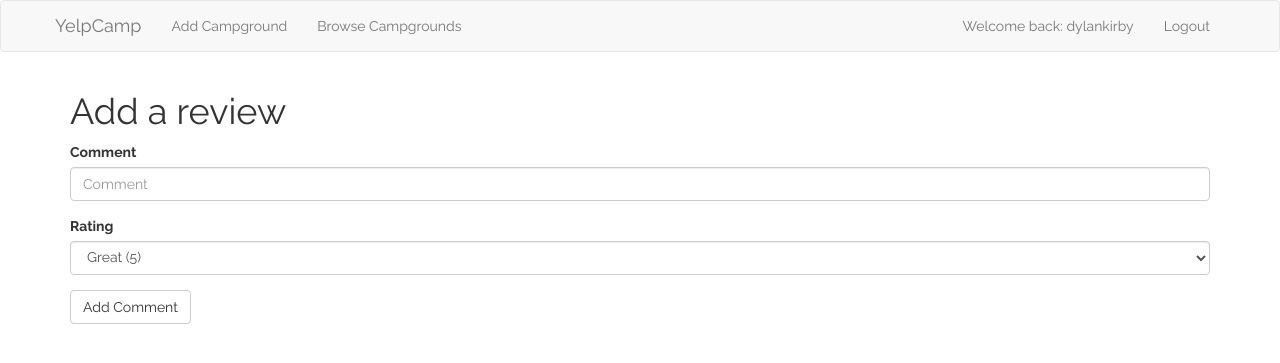
After one commit to dylankirby/YelpCamp-Django, a Django app: page /campgrounds/2/reviews/ in a window 1280 px wide. The commit adds this page. Shown: the top 363 px of the page. Run offline with Django 3.2, Linux system fonts and the light colour scheme; a user stored in the database is signed in; data comes from the database, SQL or seed files in the repository; some libraries are stand-ins or nearby versions.

Commit message:
add in reviews, inject and style

```diff
--- a/campgrounds/admin.py
+++ b/campgrounds/admin.py
@@ -1,5 +1,5 @@
 from django.contrib import admin
-from .models import Campground
+from .models import Campground, Review
 
 
 class CampgroundInline(admin.TabularInline):
@@ -8,3 +8,4 @@ class CampgroundInline(admin.TabularInline):
 
 # Register your models here.
 admin.site.register(Campground)
+admin.site.register(Review)
--- a/campgrounds/forms.py
+++ b/campgrounds/forms.py
@@ -0,0 +1,8 @@
+from django import forms
+from .models import Review
+
+class ReviewForm(forms.ModelForm):
+
+	class Meta():
+		model = Review
+		fields = ('comment', 'rating')
--- a/campgrounds/models.py
+++ b/campgrounds/models.py
@@ -21,16 +21,16 @@ class Review(models.Model):
 	comment = models.CharField(max_length=256, blank=True)
 
 	RATINGS = (
-		('Bad (1)', 1),
-		('Ok (2)', 2),
-		('Average (3)', 3),
-		('Good (4)', 4),
-		('Great (5)', 5),
+		(1, 'Bad (1)'),
+		(2, 'Ok (2)'),
+		(3, 'Average (3)'),
+		(4, 'Good (4)'),
+		(5, 'Great (5)'),
 	)
 	rating = models.IntegerField(default=5, choices=RATINGS)
 
 	def __str__(self):
-		return self.name
+		return self.comment
 
 	def get_absolute_url(self):
 		return reverse('campgrounds:details', pk=campground.pk)
--- /dev/null
+++ b/campgrounds/templates/campgrounds/review_form.html
@@ -0,0 +1,16 @@
+{% extends 'campgrounds/campground_base.html' %}
+{% load bootstrap3 %}
+
+{% block pre_camp %}
+
+<div class="container">
+	<h1>Add a review</h1>
+
+	<form method='POST'>
+		{% csrf_token %}
+		{% bootstrap_form form%}
+		<input type="submit" name="" value="Add Comment" class="btn btn-default">
+	</form>
+</div>
+
+{% endblock %}
--- a/campgrounds/urls.py
+++ b/campgrounds/urls.py
@@ -2,13 +2,15 @@ from django.conf.urls import url
 from . import views
 
 # urls
-
 app_name = 'campgrounds'
 
 urlpatterns = [
+	#campground urls
 	url(r'^$', views.CampgroundList.as_view(), name='all'),
 	url(r'^new/$', views.CreateCampground.as_view(), name='create'),
 	url(r'^(?P<pk>\d+)$', views.CampgroundDetail.as_view(), name='details'),
 	url(r'^update/(?P<pk>\d+)/$', views.UpdateCampground.as_view(), name='update'),
 	url(r'^delete/(?P<pk>\d+)/$', views.DeleteCampground.as_view(), name='delete'),
+	#review urls
+	url(r'^(?P<pk>\d+)/reviews/$', views.add_review_to_campground, name='add_review')
 ]
--- a/campgrounds/views.py
+++ b/campgrounds/views.py
@@ -1,9 +1,11 @@
-from django.shortcuts import render
+from django.shortcuts import render, get_object_or_404, redirect
 from django.contrib.auth.mixins import LoginRequiredMixin,PermissionRequiredMixin
+from django.contrib.auth.decorators import login_required
 from django.core.urlresolvers import reverse, reverse_lazy
 from django.http import Http404
 from django.views import generic
 from campgrounds.models import Campground,Review
+from .forms import ReviewForm
 
 
 # Campground Views
@@ -17,6 +19,9 @@ class CreateCampground(LoginRequiredMixin, generic.CreateView):
 
 class CampgroundDetail(generic.DetailView):
 	model = Campground
+
+	#get query to get review for this campground and pass to template
+
 
 # add in get_query_set to filter by location
 class CampgroundList(generic.ListView):
@@ -35,11 +40,22 @@ class DeleteCampground(LoginRequiredMixin, generic.DeleteView):
 	def delete(self,*args, **kwargs):
 		return super().delete(*args, **kwargs)
 
+
 # Comment Views
-class CreateReview(LoginRequiredMixin, generic.CreateView):
-	fields = ('comment', 'rating')
-	model = Review
+@login_required
+def add_review_to_campground(request, pk):
+	campground = get_object_or_404(Campground, pk=pk)
 
-	def form_valid(self, form):
-		form.instance.author = self.request.user
-		# form.instance.campground = self.request.
+	if request.method == 'POST':
+		form = ReviewForm(request.POST)
+
+		if form.is_valid():
+			review = form.save(commit=False)
+			review.campground = campground
+			review.author = request.user
+			review.save()
+			return redirect('campgrounds:details', pk=campground.pk)
+	else:
+		form = ReviewForm()
+
+	return render(request, 'campgrounds/review_form.html', {'form':form})
--- a/static/YelpCamp/css/master.css
+++ b/static/YelpCamp/css/master.css
@@ -22,3 +22,15 @@ img {
 .container-fluid {
 	padding: 0;
 }
+
+.mod-review {
+	font-size: 0.88em;
+}
+
+.review-text {
+	margin-bottom: 0;
+}
+
+.review-box {
+	margin-bottom: 1em;
+}
```
Also changed, not shown: campgrounds/templates/campgrounds/campground_detail.html (+51 -10 lines), campgrounds/migrations/0015_auto_20170929_1700.py (added), db.sqlite3.
